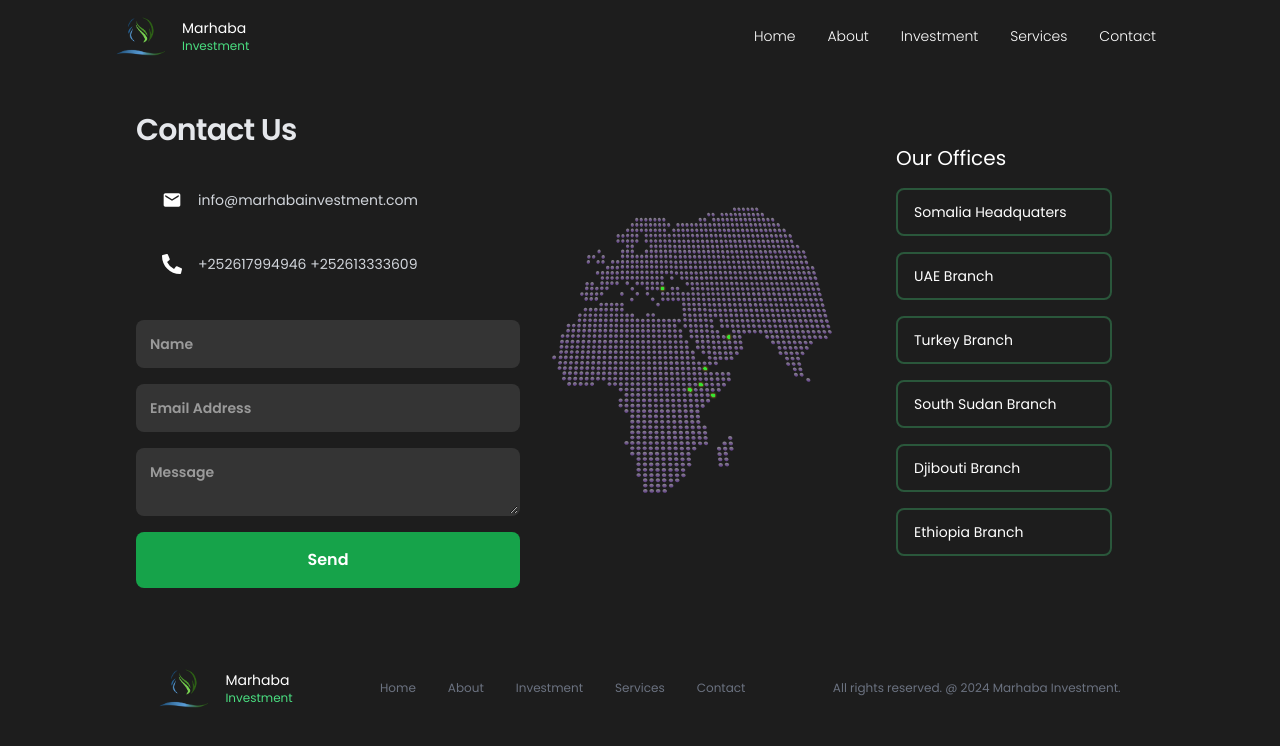
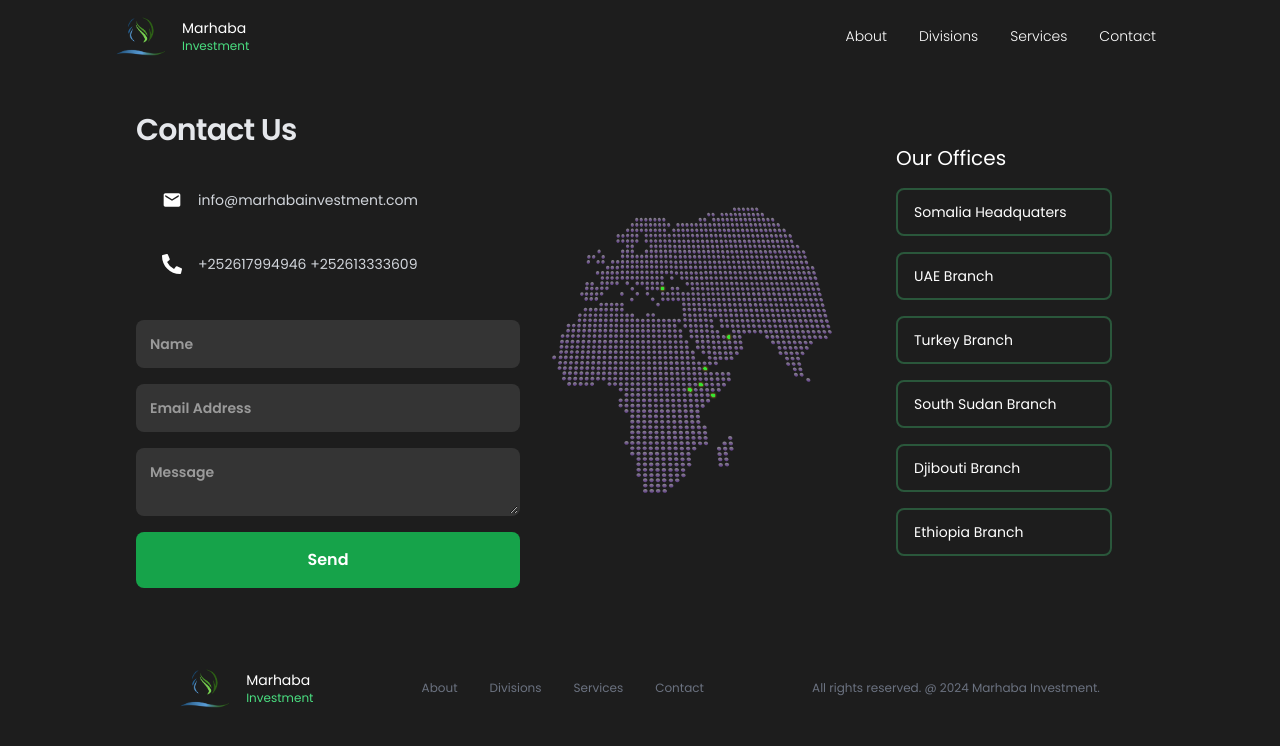
Before and after one commit to RedwansHub/MarhabaInv, a Next.js app: page /contact in a window 1280 px wide. Shown: the top 746 px of the page. Built offline with nearby package versions, Linux system fonts and the light colour scheme.

Commit message:
v1.2 head and foot fixed

```diff
--- a/app/components/Sub/Footer.tsx
+++ b/app/components/Sub/Footer.tsx
@@ -22,14 +22,12 @@ const Footer = (props: Props) => {
 
             <div>
             <ul className={` gap-4 flex  text-xs`}>
-          <li className='px-2 py-1 hover:border-b hover:text-green-400/50 hover:border-green-400/50 '>
-            <a href='/'>Home</a>
-          </li>
+
           <li className='px-2 py-1 hover:border-b hover:text-green-400/50 hover:border-green-400/50'>
             <a href='/about'>About</a>
           </li>
           <li className='px-2 py-1 hover:border-b hover:text-green-400/50 hover:border-green-400/50'>
-            <a href='/divisions'>Investment</a>
+            <a href='/divisions'>Divisions</a>
           </li>
           <li className='px-2 py-1 hover:border-b hover:text-green-400/50 hover:border-green-400/50'>
             <a href='/services'>Services</a>
--- a/app/components/Sub/Header.tsx
+++ b/app/components/Sub/Header.tsx
@@ -50,14 +50,12 @@ const Header = () => {
 
           </div>
         <ul style={{ color: `${textColor}` }} className={`${fontlight.className} hidden gap-4 sm:flex text-sm`}>
-          <li className='px-2 py-1 hover:border-b hover:text-green-400 hover:border-green-400 '>
-            <a href='/'>Home</a>
-          </li>
+
           <li className='px-2 py-1 hover:border-b hover:text-green-400 hover:border-green-400'>
             <a href='/about'>About</a>
           </li>
           <li className='px-2 py-1 hover:border-b hover:text-green-400 hover:border-green-400'>
-            <a href='/divisions'>Investment</a>
+            <a href='/divisions'>Divisions</a>
           </li>
           <li className='px-2 py-1 hover:border-b hover:text-green-400 hover:border-green-400'>
             <a href='/services'>Services</a>
@@ -90,9 +88,8 @@ const Header = () => {
               </a>
           </div>
            <ul className='uppercase p-4'>
-              <li className='p-4 hover:text-green-400'><a href="/" >Home</a> </li>
               <li className='p-4 hover:text-green-400'><a href="/about" >About</a> </li>
-              <li className='p-4 hover:text-green-400'><a href="/divisions" >Investment</a> </li>
+              <li className='p-4 hover:text-green-400'><a href="/divisions" >Divisions</a> </li>
               <li className='p-4 hover:text-green-400'><a href="/services" >Services</a> </li>
               <li className='p-4 hover:text-green-400'><a href="/contact" >Contact</a> </li>
           </ul>
```
